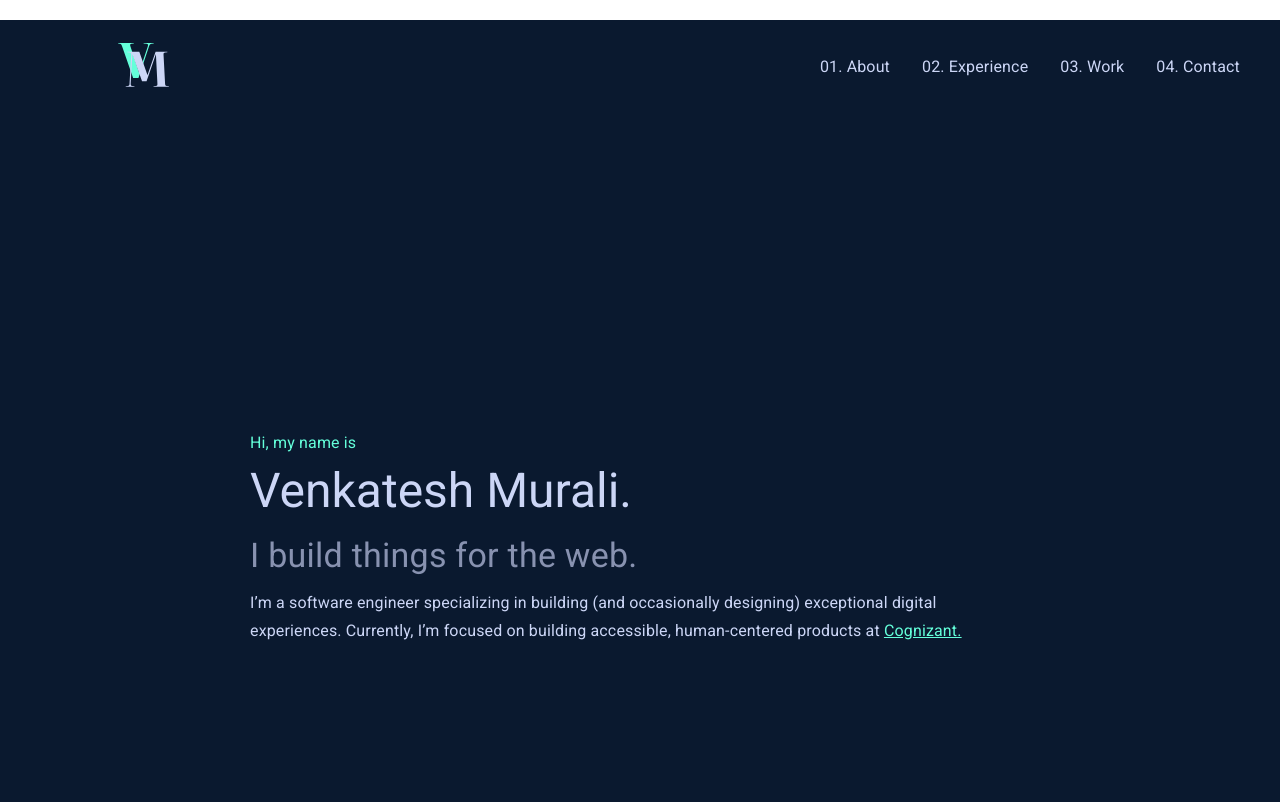
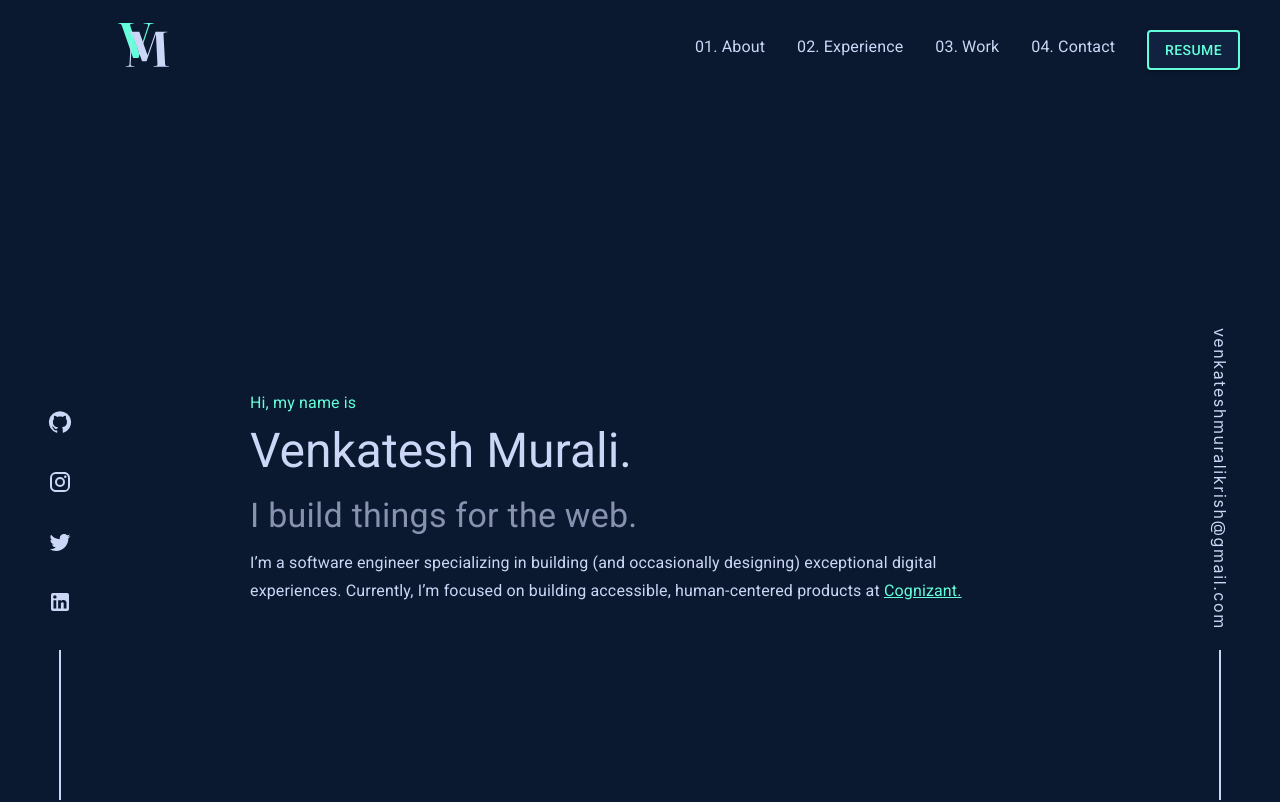
Before and after one commit to VenkateshMurali15/venkatesh-portfolio, a React (Create React App) app: page / in a window 1280 px wide. Shown: the top 802 px of the page. Built offline with nearby package versions, Linux system fonts and the light colour scheme.

Commit message:
Add Resume,social links, fix style issues in stepper

```diff
--- /dev/null
+++ b/src/components/button/index.js
@@ -0,0 +1,21 @@
+import { Button as MButton } from "@mui/material";
+import React from "react";
+
+function Button({ variant, children, onClick, sx }) {
+  return (
+    <MButton
+      variant={variant}
+      onClick={onClick}
+      sx={sx}
+      style={{
+        border: variant === "contained" ? "2px solid #64ffda" : "",
+        color: "#64ffda",
+        background: "#112240",
+      }}
+    >
+      {children}
+    </MButton>
+  );
+}
+
+export default Button;
--- a/src/components/contact/index.js
+++ b/src/components/contact/index.js
@@ -2,6 +2,7 @@ import { Grid, Typography } from "@mui/material";
 import React from "react";
 import theme from "../../style/theme";
 import ArrowRightIcon from "@mui/icons-material/ArrowRight";
+import Button from "../button";
 
 function Contact({ id }) {
   const interested = [
@@ -87,16 +88,15 @@ function Contact({ id }) {
           );
         })}
       </Grid>
-      <u
-        href="mailto:venkateshmuralikrish@gmail.com"
-        style={{
-          color: theme.aquamarine.shade1,
-          marginTop: 25,
-          cursor: "pointer",
+      <Button
+        variant="contained"
+        onClick={() => {
+          "mailto:venkateshmuralikrish@gmail.com";
         }}
+        sx={{ mt: 3 }}
       >
         Say Hello!
-      </u>
+      </Button>
     </div>
   );
 }
--- a/src/components/experience/index.js
+++ b/src/components/experience/index.js
@@ -1,5 +1,4 @@
 import {
-  Button,
   Grid,
   Step,
   StepContent,
@@ -13,6 +12,7 @@ import theme from "../../style/theme";
 import { styles } from "./index.css";
 
 import KeyboardDoubleArrowRightIcon from "@mui/icons-material/KeyboardDoubleArrowRight";
+import Button from "../button";
 
 function Experience({ id }) {
   const [activeStep, setActiveStep] = React.useState(0);
--- a/src/components/header/index.css.js
+++ b/src/components/header/index.css.js
@@ -4,7 +4,7 @@ import theme from "../../style/theme";
 export const styles = createUseStyles({
   rootContainer: {
     background: theme.background.shade1,
-    margin: "20px 40px",
+    margin: "0px 40px",
   },
   mobileMenuContainer: {
     "@media only screen and (max-width: 600px)": {},
--- a/src/components/header/index.js
+++ b/src/components/header/index.js
@@ -9,6 +9,8 @@ import WebIconOutline from "@mui/icons-material/Web";
 import WorkHistoryIconOutline from "@mui/icons-material/WorkHistory";
 import ContactsIconOutline from "@mui/icons-material/Contacts";
 import logo from "../../assets/Logo.svg";
+import Button from "../button";
+import resume from "../../assets/resume.pdf";
 
 function Header() {
   const classes = styles();
@@ -47,6 +49,16 @@ function Header() {
                 <Link to="contact" spy={true} smooth={true}>
                   <HeaderItem title="Contact" Icon={ContactsIconOutline} />
                 </Link>
+              </Grid>
+              <Grid item>
+                <Button
+                  variant="contained"
+                  onClick={() => {
+                    window.open(resume);
+                  }}
+                >
+                  Resume
+                </Button>
               </Grid>
             </Grid>
           </div>
@@ -105,6 +117,16 @@ function Header() {
                   </Typography>
                 </Link>
               </Grid>
+              <Grid item>
+                <Button
+                  variant="contained"
+                  onClick={() => {
+                    window.open(resume);
+                  }}
+                >
+                  Resume
+                </Button>
+              </Grid>
             </Grid>
           </div>
         </Grid>
--- a/src/components/social-section/index.js
+++ b/src/components/social-section/index.js
@@ -17,16 +17,38 @@ function SocialSection() {
         direction="column"
       >
         <Grid item md={12} lg={12}>
-          <GitHubIcon style={{ color: theme.text.bodyText }} />
+          <GitHubIcon
+            style={{ color: theme.text.bodyText, cursor: "pointer" }}
+            onClick={() => {
+              window.open("https://github.com/VenkateshMurali15");
+            }}
+          />
         </Grid>
         <Grid item md={12} lg={12}>
-          <InstagramIcon style={{ color: theme.text.bodyText }} />
+          <InstagramIcon
+            style={{ color: theme.text.bodyText, cursor: "pointer" }}
+            onClick={() => {
+              window.open("https://www.instagram.com/venkatesh_murali/");
+            }}
+          />
         </Grid>
         <Grid item md={12} lg={12}>
-          <TwitterIcon style={{ color: theme.text.bodyText }} />
+          <TwitterIcon
+            style={{ color: theme.text.bodyText, cursor: "pointer" }}
+            onClick={() => {
+              window.open("https://twitter.com/rockz_venkatesh");
+            }}
+          />
         </Grid>
         <Grid item md={12} lg={12}>
-          <LinkedInIcon style={{ color: theme.text.bodyText }} />
+          <LinkedInIcon
+            style={{ color: theme.text.bodyText, cursor: "pointer" }}
+            onClick={() => {
+              window.open(
+                "https://www.linkedin.com/in/venkateshmuralikrishnan/"
+              );
+            }}
+          />
         </Grid>
         <Grid item md={12} lg={12}>
           <div
@@ -34,7 +56,7 @@ function SocialSection() {
               borderRight: `2px solid ${theme.text.bodyText}`,
               height: 150,
             }}
-          />{" "}
+          />
         </Grid>
       </Grid>
     </div>
--- a/src/pages/home/index.css.js
+++ b/src/pages/home/index.css.js
@@ -6,8 +6,10 @@ export const styles = createUseStyles({
     background: theme.background.shade1,
   },
   socialSection: {
-    "@media only screen and (max-width: 600px)": { display: "none" },
-    "@media only screen and (min-width: 600px)": {
+    "@media only screen and (max-width: 600px)": {
+      display: "none",
+    },
+    "@media only screen and (max-width: 992px)": {
       display: "none",
     },
     "@media only screen and (min-width: 992px)": {
@@ -20,8 +22,10 @@ export const styles = createUseStyles({
     },
   },
   mailSection: {
-    "@media only screen and (max-width: 600px)": { display: "none" },
-    "@media only screen and (min-width: 600px)": {
+    "@media only screen and (max-width: 600px)": {
+      display: "none",
+    },
+    "@media only screen and (max-width: 992px)": {
       display: "none",
     },
     "@media only screen and (min-width: 992px)": {
```
Also changed, not shown: 1 other file (tests, documents, lock files or other folders).
